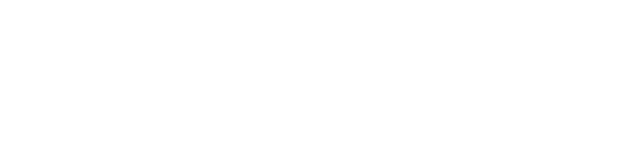
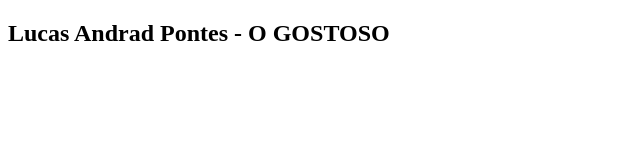
Before and after one commit to Lucas15andrade/VueJSIntroducao, a plain HTML site: page Introdução_ao_VueJS2/index2.html in a window 1280 px wide. Shown: the whole page, without its empty margins (0-640 px from the left). Drawn offline with nearby package versions, Linux system fonts and the light colour scheme.

Commit message:
commit 2

```diff
--- a/Introdução_ao_VueJS2/index2.html
+++ b/Introdução_ao_VueJS2/index2.html
@@ -18,8 +18,8 @@
     <script type="text/javascript">
 
         Vue.component('titulo',{
-          props:['nome2'],
-          template:'<h2>{{nome2}}</h2>',
+          props:['nome'],
+          template:'<h2>{{nome}}</h2>',
         });
 
       let app = new Vue({
```
